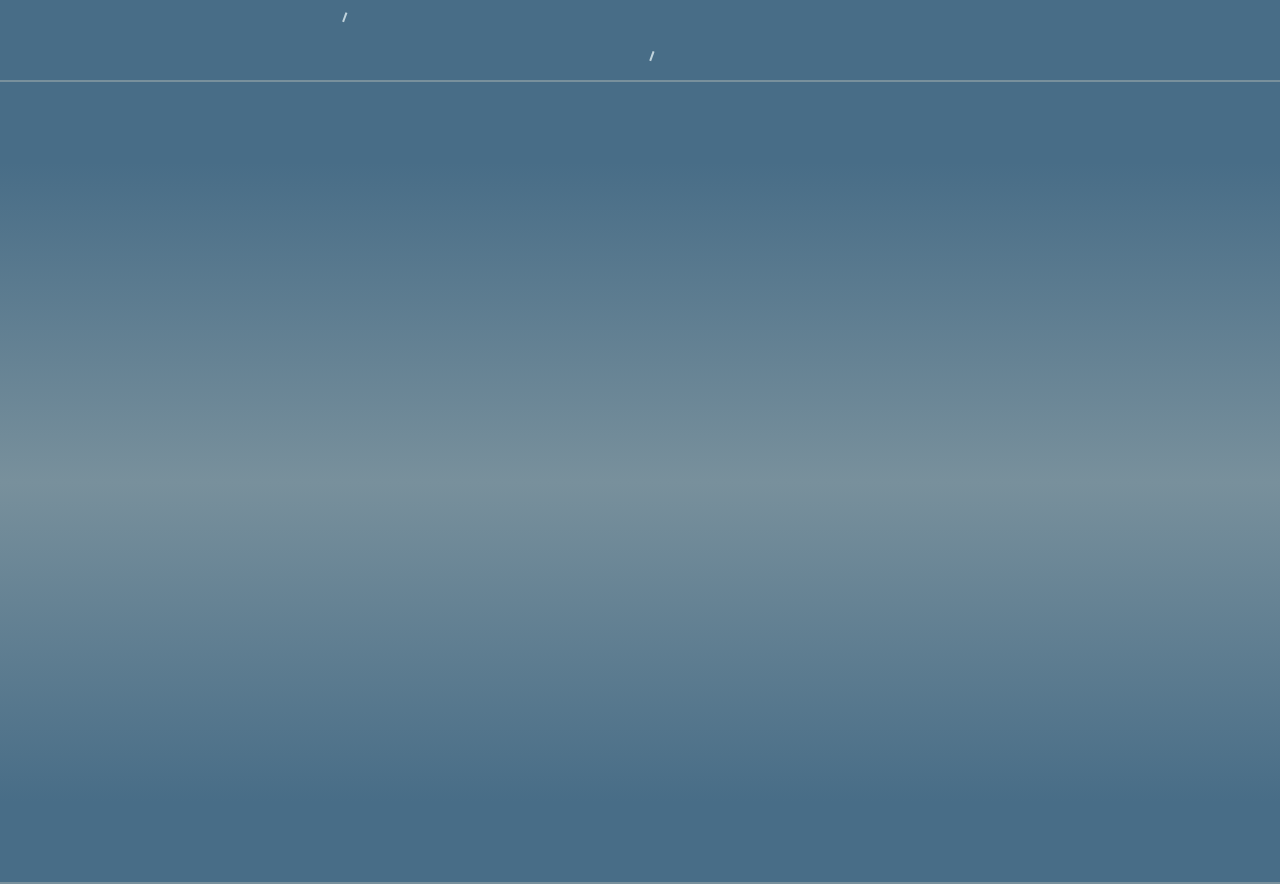
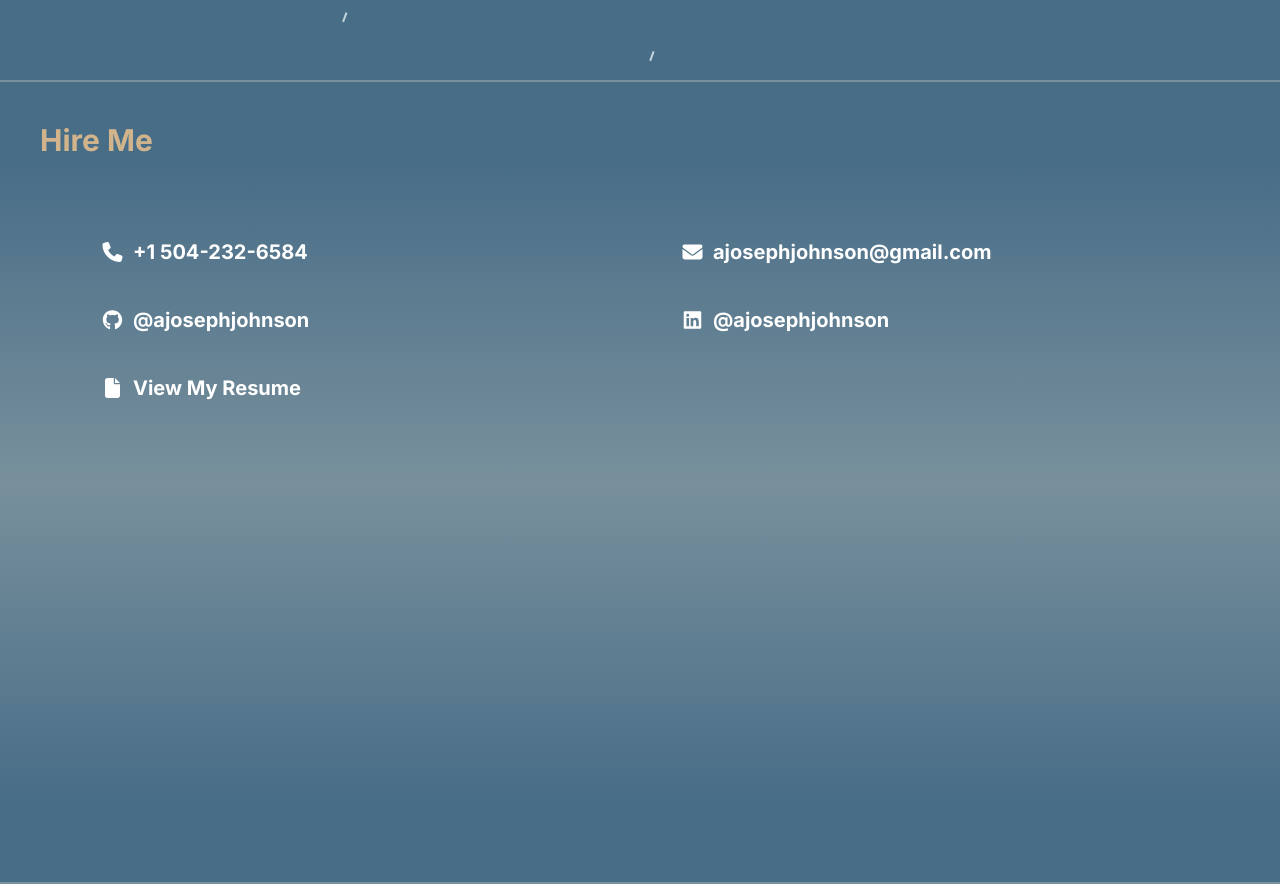
Before and after one commit to ajosephjohnson/portfolio, a Next.js app: page / in a window 1280 px wide. Shown: the part 2404-3288 px from the top of the page. Built offline with nearby package versions, Linux system fonts and the light colour scheme.

Commit message:
AJJ-1428: Add hire me section

```diff
--- a/package.json
+++ b/package.json
@@ -11,6 +11,7 @@
   "dependencies": {
     "@fortawesome/fontawesome-svg-core": "^6.4.2",
     "@fortawesome/free-brands-svg-icons": "^6.4.2",
+    "@fortawesome/free-solid-svg-icons": "^6.4.2",
     "@fortawesome/react-fontawesome": "^0.2.0",
     "@react-spring/web": "^9.7.3",
     "next": "14.0.1",
--- a/src/app/page.tsx
+++ b/src/app/page.tsx
@@ -4,6 +4,7 @@ import {
   Services,
   Projects,
   Testimonials,
+  HireMe,
 } from '@/components';
 
 
@@ -20,6 +21,7 @@ export default function Home() {
         <Testimonials />
       </Section>
       <Section name={Sections.HireMe}>
+        <HireMe />
       </Section>
     </main>
   );
--- /dev/null
+++ b/src/components/HireMe.tsx
@@ -0,0 +1,45 @@
+import { PropsWithChildren } from "react";
+
+import { FontAwesomeIcon } from "@fortawesome/react-fontawesome";
+import { faPhone, faEnvelope, IconDefinition, faFile } from "@fortawesome/free-solid-svg-icons";
+import { faGithub, faLinkedin } from "@fortawesome/free-brands-svg-icons";
+
+
+function ContactLink ({ icon, href, children }: PropsWithChildren<{ icon: IconDefinition, href: string }>) {
+  const isPhoneNumber = href.startsWith("tel:");
+  return (
+    <a
+      href={href}
+      {...(!isPhoneNumber && { target: "_blank", rel: "noopener noreferrer" })}
+      className="z-10 transition-colors duration-300 hover:text-tan text-xl font-bold ml-5"
+    >
+      <FontAwesomeIcon icon={icon} width={25} height={25} className="mr-2" />
+      {children}
+    </a>
+  );
+}
+
+export default function HireMe() {
+  return (
+    <div className="m-10">
+      <h1 className="mt-10 text-3xl text-tan font-bold">Hire Me</h1>
+      <div className="grid m-10 gap-10 grid-cols-2 mt-20">
+        <ContactLink icon={faPhone} href="tel:+15042326584">
+          +1 504-232-6584
+        </ContactLink>
+        <ContactLink icon={faEnvelope} href="mailto:ajosephjohnson@gmail.com">
+          ajosephjohnson@gmail.com
+        </ContactLink>
+        <ContactLink icon={faGithub} href="https://github.com/ajosephjohnson/portfolio">
+          @ajosephjohnson
+        </ContactLink>
+        <ContactLink icon={faLinkedin} href="https://www.linkedin.com/in/ajosephjohnson">
+          @ajosephjohnson
+        </ContactLink>
+        <ContactLink icon={faFile} href="https://www.icloud.com/pages/0f8sszk1RPA9GptmBN4QsTo6g#Alan%5FJohnson%5FResume%5F2023">
+          View My Resume
+        </ContactLink>
+      </div>
+    </div>
+  );
+}
--- a/src/components/index.ts
+++ b/src/components/index.ts
@@ -2,6 +2,7 @@ export { default as Section } from '@/components/Section';
 export { default as Services } from '@/components/Services';
 export { default as Projects } from '@/components/Projects';
 export { default as Testimonials } from '@/components/Testimonials';
+export { default as HireMe } from '@/components/HireMe';
 export { default as Navigation } from '@/components/Navigation';
 export { default as NavButton } from '@/components/NavButton';
 export { Sections } from '@/components/Sections';
```
Also changed, not shown: 1 other file (tests, documents, lock files or other folders).
